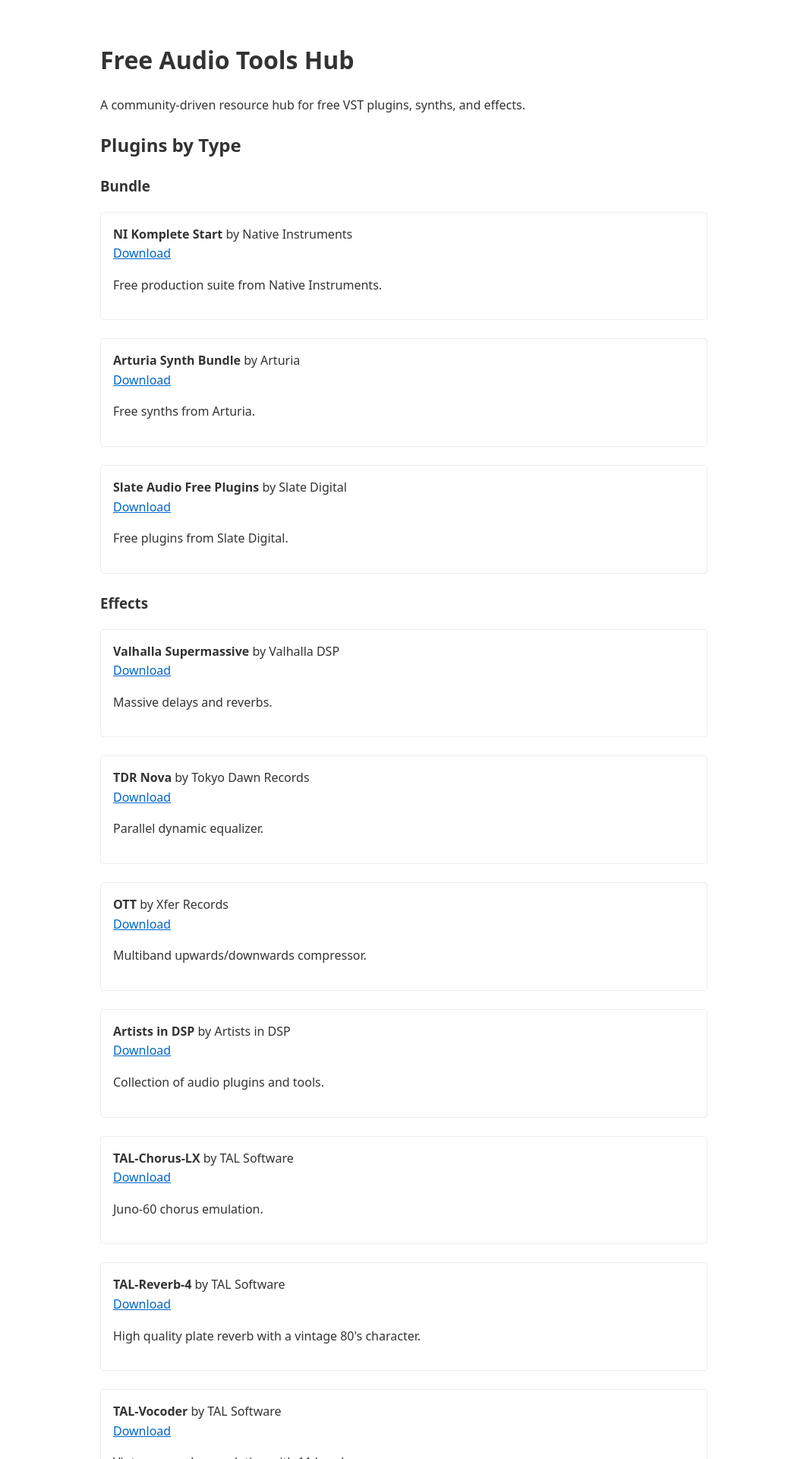
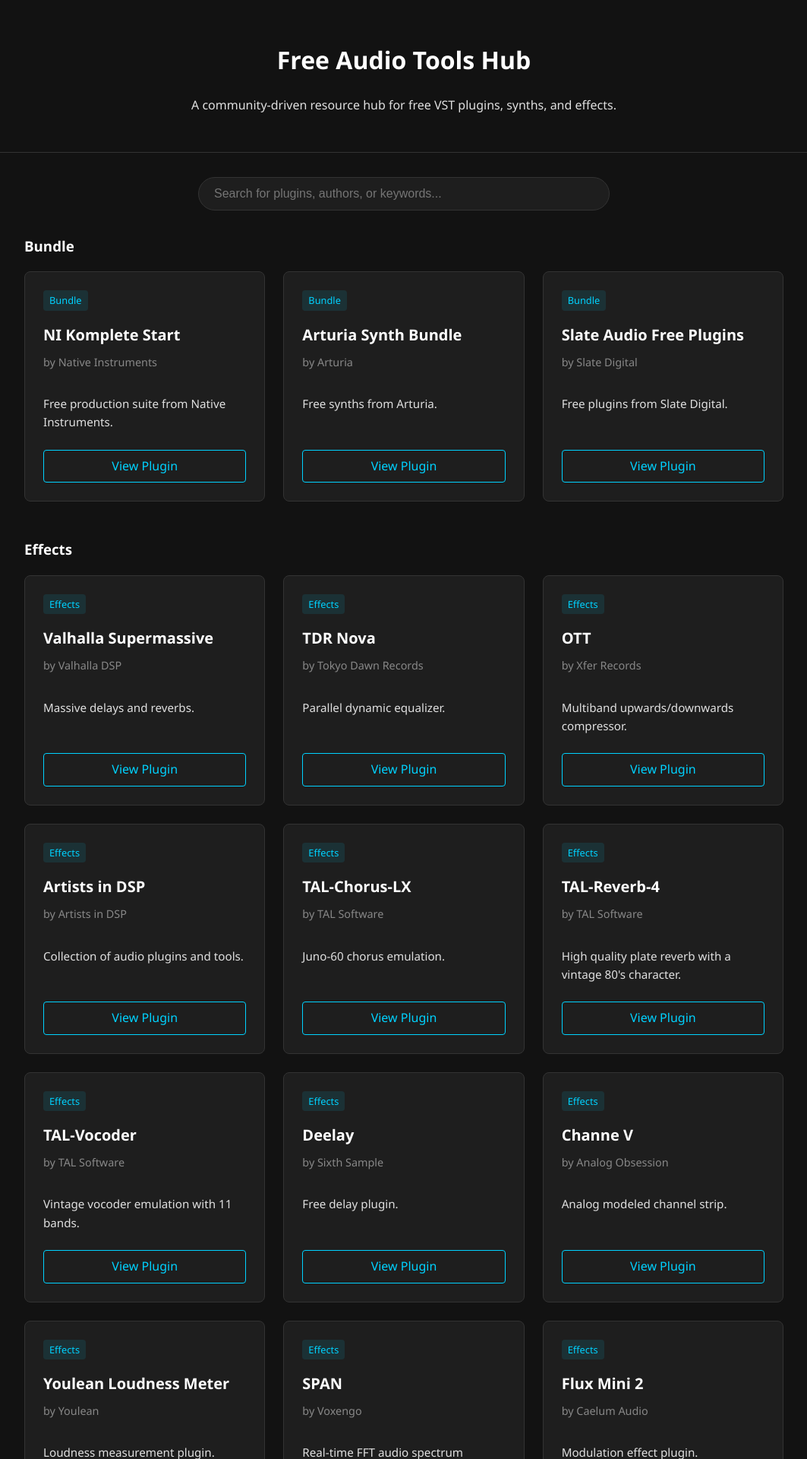
Before and after one commit to mschenone/audio-tools-hub, a Jekyll site: the page built from index.md, in a window 1280 px wide. Shown: the top 1920 px of the page at 76% size, without its empty margins (108-1171 px from the left). Built offline with Jekyll 4.4.1, drawn with Linux system fonts in a browser that asks for light colours; some of the changed text lies outside the part shown.

Commit message:
Improve UI

```diff
--- a/_layouts/default.html
+++ b/_layouts/default.html
@@ -7,11 +7,11 @@
     <link rel="stylesheet" href="{{ '/assets/style.css' | relative_url }}">
 </head>
 <body>
-    <header>
+    <header class="container">
         <h1>{{ site.title }}</h1>
         <p>{{ site.description }}</p>
     </header>
-    <main>
+    <main class="container">
         {{ content }}
     </main>
     <footer>
--- a/assets/style.css
+++ b/assets/style.css
@@ -1,21 +1,145 @@
+:root {
+    --bg-color: #121212;
+    --text-color: #e0e0e0;
+    --card-bg: #1e1e1e;
+    --card-border: #333;
+    --accent-color: #00d2ff;
+    --accent-hover: #3a86ff;
+    --muted-text: #888;
+}
+
 body {
-    font-family: system-ui, -apple-system, sans-serif;
+    font-family: 'Segoe UI', system-ui, -apple-system, sans-serif;
     line-height: 1.6;
-    max-width: 800px;
+    margin: 0;
+    padding: 0;
+    background-color: var(--bg-color);
+    color: var(--text-color);
+}
+
+.container {
+    max-width: 1000px;
     margin: 0 auto;
     padding: 2rem;
-    color: #333;
 }
-a {
-    color: #0066cc;
+
+header {
+    text-align: center;
+    margin-bottom: 3rem;
+    padding-bottom: 2rem;
+    border-bottom: 1px solid var(--card-border);
 }
-ul {
-    list-style: none;
-    padding: 0;
+
+h1, h2, h3 {
+    color: #fff;
+    font-weight: 600;
 }
-li {
+
+/* Search Bar */
+.search-container {
+    margin-bottom: 2rem;
+    display: flex;
+    justify-content: center;
+}
+
+#searchInput {
+    width: 100%;
+    max-width: 500px;
+    padding: 12px 20px;
+    font-size: 1rem;
+    background-color: var(--card-bg);
+    border: 1px solid var(--card-border);
+    color: var(--text-color);
+    border-radius: 30px;
+    outline: none;
+    transition: border-color 0.3s;
+}
+
+#searchInput:focus {
+    border-color: var(--accent-color);
+}
+
+/* Grid & Cards */
+.plugin-section {
+    margin-bottom: 3rem;
+}
+
+.plugin-grid {
+    display: grid;
+    grid-template-columns: repeat(auto-fill, minmax(300px, 1fr));
+    gap: 1.5rem;
+}
+
+.plugin-card {
+    background: var(--card-bg);
+    border: 1px solid var(--card-border);
+    border-radius: 8px;
+    padding: 1.5rem;
+    display: flex;
+    flex-direction: column;
+    transition: transform 0.2s, box-shadow 0.2s;
+}
+
+.plugin-card:hover {
+    transform: translateY(-5px);
+    box-shadow: 0 8px 15px rgba(0, 0, 0, 0.3);
+    border-color: #555;
+}
+
+.plugin-title {
+    font-size: 1.25rem;
+    font-weight: bold;
+    color: #fff;
+    margin-bottom: 0.5rem;
+}
+
+.plugin-author {
+    color: var(--muted-text);
+    font-size: 0.9rem;
+    margin-bottom: 1rem;
+}
+
+.plugin-desc {
+    flex-grow: 1;
+    font-size: 0.95rem;
     margin-bottom: 1.5rem;
-    padding: 1rem;
-    border: 1px solid #eee;
+}
+
+.plugin-type-badge {
+    display: inline-block;
+    background-color: rgba(0, 210, 255, 0.1);
+    color: var(--accent-color);
+    padding: 3px 8px;
     border-radius: 4px;
+    font-size: 0.8rem;
+    font-weight: 500;
+    margin-bottom: 1rem;
+    align-self: flex-start;
 }
+
+.btn-download {
+    display: inline-block;
+    background-color: transparent;
+    color: var(--accent-color);
+    text-decoration: none;
+    padding: 8px 16px;
+    border: 1px solid var(--accent-color);
+    border-radius: 4px;
+    text-align: center;
+    transition: background-color 0.3s, color 0.3s;
+    font-weight: 500;
+}
+
+.btn-download:hover {
+    background-color: var(--accent-color);
+    color: #000;
+}
+
+footer {
+    text-align: center;
+    margin-top: 4rem;
+    padding-top: 2rem;
+    border-top: 1px solid var(--card-border);
+    color: var(--muted-text);
+    font-size: 0.9rem;
+}
--- a/index.md
+++ b/index.md
@@ -1,22 +1,57 @@
 ---
 layout: default
-title: Home
+title: Free Audio Plugins Directory
 ---
 
-## Plugins by Type
+<div class="search-container">
+  <input type="text" id="searchInput" placeholder="Search for plugins, authors, or keywords...">
+</div>
 
+<div id="pluginsContainer">
 {% assign plugins_by_type = site.data.plugins | group_by: "type" | sort: "name" %}
 
 {% for type_group in plugins_by_type %}
-<h3>{{ type_group.name }}</h3>
-<ul>
-{% for plugin in type_group.items %}
-  <li>
-    <strong>{{ plugin.name }}</strong> by {{ plugin.author }}
-    <br>
-    <a href="{{ plugin.url }}">Download</a>
-    <p>{{ plugin.description }}</p>
-  </li>
+<div class="plugin-section" data-type="{{ type_group.name | downcase }}">
+  <h3>{{ type_group.name }}</h3>
+  <div class="plugin-grid">
+  {% for plugin in type_group.items %}
+    <div class="plugin-card" data-search-text="{{ plugin.name | downcase }} {{ plugin.author | downcase }} {{ plugin.description | downcase }} {{ type_group.name | downcase }}">
+      <div class="plugin-type-badge">{{ type_group.name }}</div>
+      <div class="plugin-title">{{ plugin.name }}</div>
+      <div class="plugin-author">by {{ plugin.author }}</div>
+      <p class="plugin-desc">{{ plugin.description }}</p>
+      <a href="{{ plugin.url }}" class="btn-download" target="_blank" rel="noopener noreferrer">View Plugin</a>
+    </div>
+  {% endfor %}
+  </div>
+</div>
 {% endfor %}
-</ul>
-{% endfor %}
+</div>
+
+<script>
+document.getElementById('searchInput').addEventListener('input', function(e) {
+  const searchTerm = e.target.value.toLowerCase();
+  const cards = document.querySelectorAll('.plugin-card');
+  const sections = document.querySelectorAll('.plugin-section');
+
+  // Filter cards
+  cards.forEach(card => {
+    const text = card.getAttribute('data-search-text');
+    if (text.includes(searchTerm)) {
+      card.style.display = 'flex';
+    } else {
+      card.style.display = 'none';
+    }
+  });
+
+  // Hide sections if they have no visible cards
+  sections.forEach(section => {
+    const visibleCards = section.querySelectorAll('.plugin-card[style="display: flex;"], .plugin-card:not([style*="display: none"])');
+    if (visibleCards.length === 0) {
+      section.style.display = 'none';
+    } else {
+      section.style.display = 'block';
+    }
+  });
+});
+</script>
```
Also changed, not shown: 1 other file.
